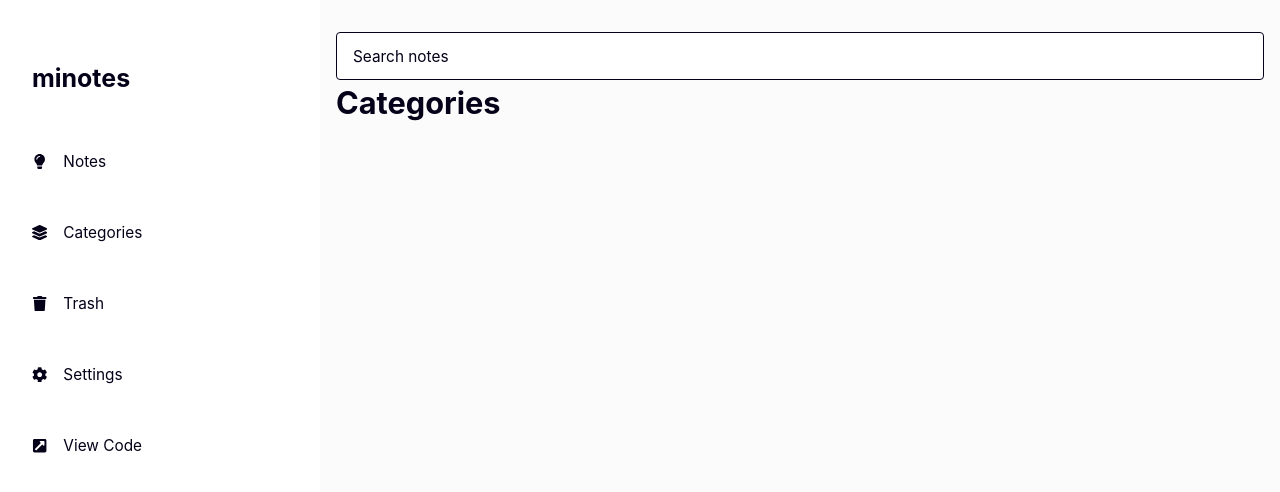
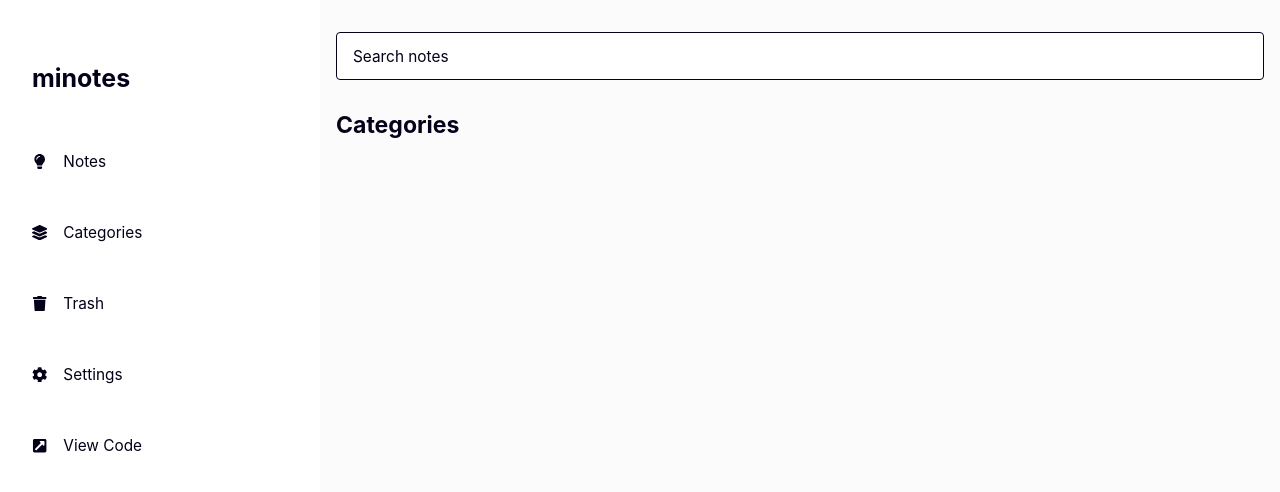
Before and after one commit to gzkdev/minote, a React (Create React App) app: page /categories in a window 1280 px wide. Shown: the top 492 px of the page. Built offline with nearby package versions, Linux system fonts and the light colour scheme; some icons are missing.

Commit message:
updated global styles

```diff
--- a/src/Pages/Categories.js
+++ b/src/Pages/Categories.js
@@ -10,8 +10,9 @@ export default function Categories() {
                 <SideBar />
                 <MainContainer>
                     <SearchBar />
-                    <br /><br /><br />
-                    <h1>Categories</h1>
+                    <section>
+                        <h1>Categories</h1>
+                    </section>
                 </MainContainer>
             </AppContainer>
         </>
--- a/src/components/GlobalStyles.jsx
+++ b/src/components/GlobalStyles.jsx
@@ -69,6 +69,10 @@ const GlobalStyles = createGlobalStyle`
         display: block;
         max-width: 100%;
     }
+
+    section{
+        padding: 6rem 0;
+    }
 `;
 
 export default GlobalStyles;
--- a/src/components/MainContainer.jsx
+++ b/src/components/MainContainer.jsx
@@ -1,6 +1,6 @@
 import styled from "styled-components";
 
-const MainContainer = styled.div`
+const MainContainer = styled.main`
   position: relative;
   width: 100%;
   padding: 1rem 1rem;
```
